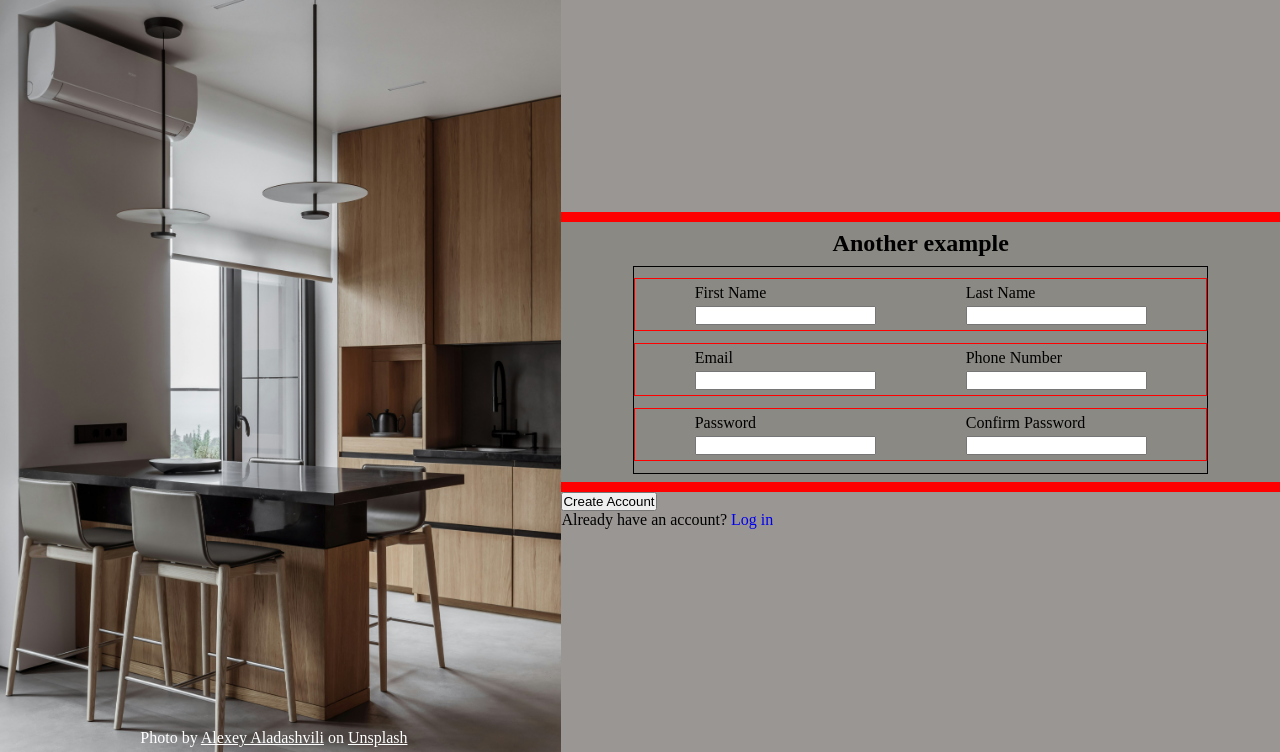
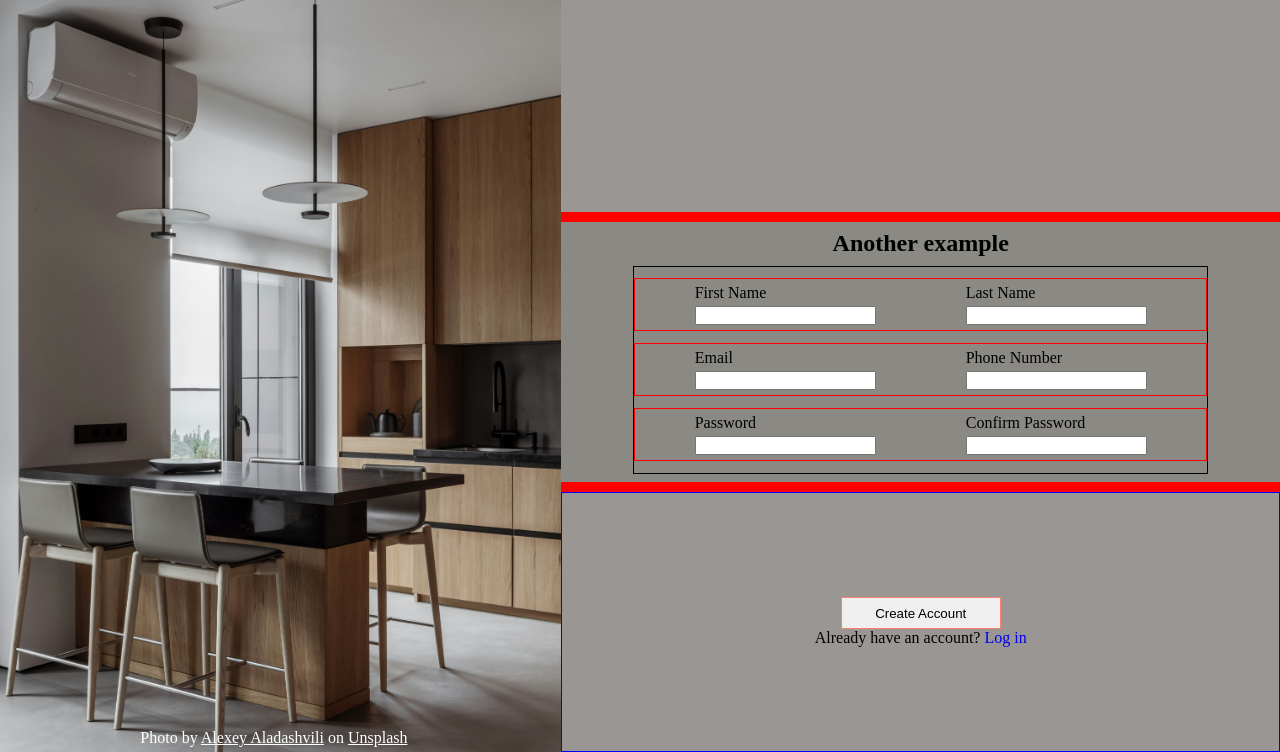
Before and after one commit to carlosmperezm/sign-up-form, a plain HTML site: page index.html in a window 1280 px wide. Shown: the part 48-800 px from the top of the page. Drawn offline with Linux system fonts and the light colour scheme.

Commit message:
Add styles to the button section

```diff
--- a/styles.css
+++ b/styles.css
@@ -34,6 +34,11 @@ main {
     height: 100%;
 }
 
+button:hover {
+    cursor: pointer;
+}
+
+/* Left Panel */
 .left-panel {
     display: flex;
     flex-direction: column;
@@ -122,4 +127,16 @@ h2 {
 
 .form-buttons {
     background-color: var(--secondary-color);
+    display: flex;
+    flex-direction: column;
+    justify-content: center;
+    border: 1px solid Blue;
+    text-align: center;
 }
+
+.form-buttons button {
+    width: 10rem;
+    height: 2rem;
+    border: 1px solid salmon;
+    align-self: center;
+}
```
